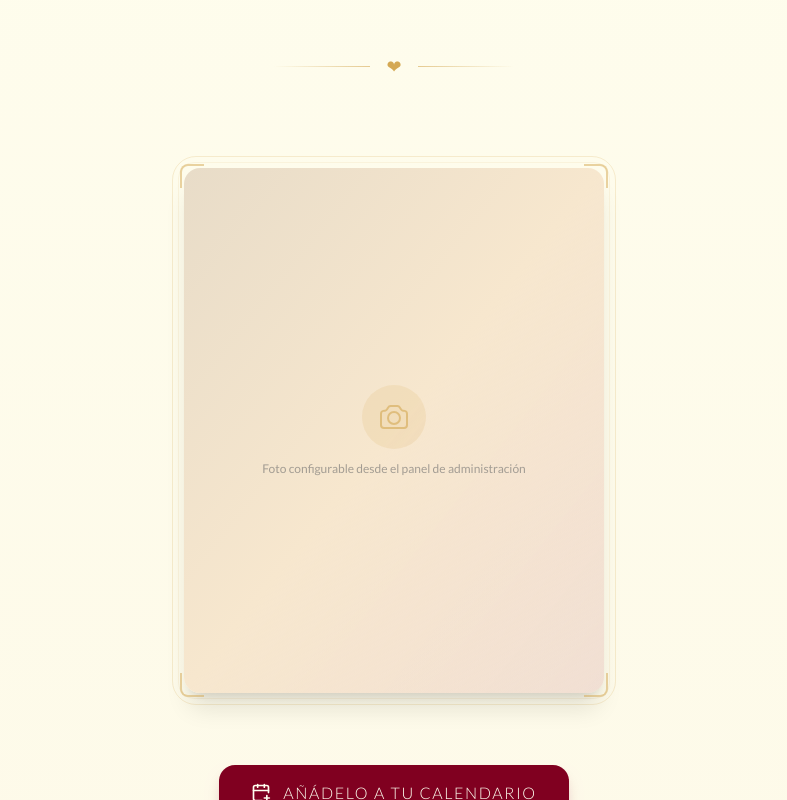
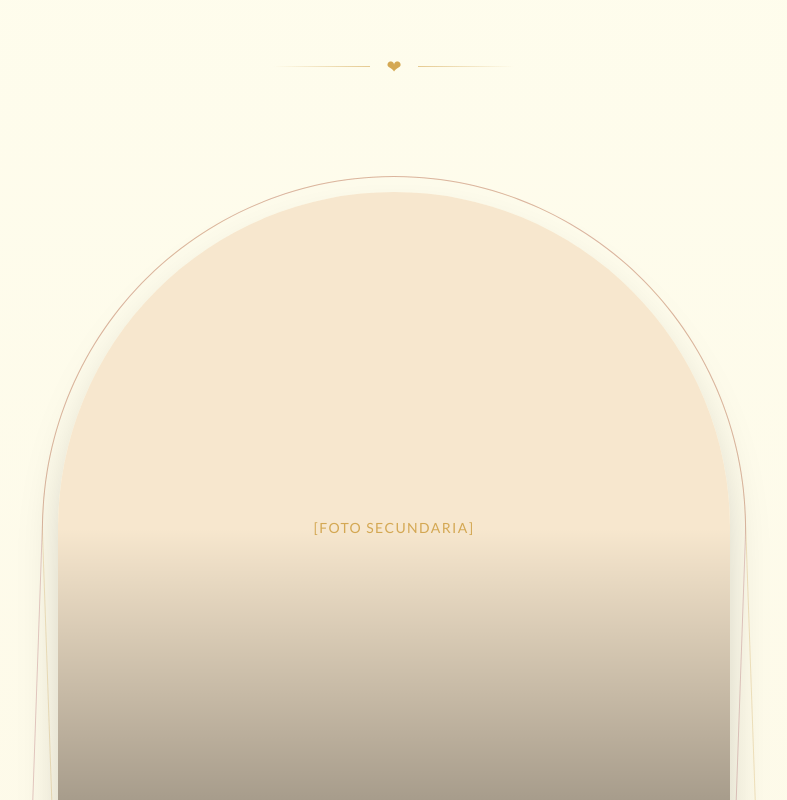
Before and after one commit to AxelLangle/invitacion-boda, a Next.js app: page /invitacion in a window 1280 px wide. Shown: the part 1000-1800 px from the top of the page, without its empty margins (246-1033 px from the left). Built offline with nearby package versions, Linux system fonts and the light colour scheme.

Commit message:
Actualizar src/components/invitation/SecondaryPhoto.tsx con integración de base de datos Supabase

```diff
--- a/src/components/invitation/SecondaryPhoto.tsx
+++ b/src/components/invitation/SecondaryPhoto.tsx
@@ -1,78 +1,53 @@
 "use client";
 
+import { useEffect, useState } from "react";
 import { motion } from "motion/react";
-import { useEffect, useState } from "react";
 import { getAdminSettings } from "@/lib/supabase";
 
 export default function SecondaryPhoto() {
-  const [photoUrl, setPhotoUrl] = useState("");
+  const [photoUrl, setPhotoUrl] = useState<string | null>(null);
 
   useEffect(() => {
-    const settings = getAdminSettings();
-    if (settings.secondaryPhotoUrl) {
-      setPhotoUrl(settings.secondaryPhotoUrl);
+    async function load() {
+      const settings = await getAdminSettings();
+      setPhotoUrl(settings.secondaryPhotoUrl || null);
     }
+    load();
   }, []);
 
   return (
-    <motion.section
-      className="py-10 flex justify-center px-4"
-      initial={{ opacity: 0, scale: 0.9 }}
-      whileInView={{ opacity: 1, scale: 1 }}
-      viewport={{ once: true, margin: "-50px" }}
-      transition={{ type: "spring", stiffness: 100, damping: 20 }}
-    >
-      <div className="relative w-full max-w-[340px] md:max-w-[420px]">
-        {/* Decorative frame */}
-        <div className="absolute -inset-3 border border-[#D4A853]/20 rounded-3xl" />
-        <div className="absolute -inset-1.5 border border-[#D4A853]/10 rounded-2xl" />
+    <section className="py-16 px-4">
+      <motion.div
+        className="max-w-2xl mx-auto relative"
+        initial={{ opacity: 0, y: 40 }}
+        whileInView={{ opacity: 1, y: 0 }}
+        viewport={{ once: true, margin: "-100px" }}
+        transition={{ duration: 1, ease: "easeOut" }}
+      >
+        <div className="absolute -inset-4 border border-[#D4A853]/30 rounded-t-full rounded-b-xl transform -rotate-2" />
+        <div className="absolute -inset-4 border border-[#800020]/20 rounded-t-full rounded-b-xl transform rotate-2" />
 
-        {/* Photo container */}
-        <div className="relative w-full aspect-[4/5] rounded-2xl overflow-hidden shadow-xl">
+        <div className="relative aspect-[3/4] md:aspect-square overflow-hidden rounded-t-full rounded-b-xl shadow-2xl">
           {photoUrl ? (
-            <img
-              src={photoUrl}
-              alt="Axel & Nahomi"
-              className="w-full h-full object-cover"
+            <motion.div
+              className="w-full h-full bg-cover bg-center"
+              style={{ backgroundImage: `url(${photoUrl})` }}
+              whileHover={{ scale: 1.05 }}
+              transition={{ duration: 1.5, ease: "easeOut" }}
             />
           ) : (
-            <div className="w-full h-full bg-gradient-to-br from-[#E8DCC8] via-[#F7E7CE] to-[#D4A0A0]/30 flex flex-col items-center justify-center">
-              <div className="w-16 h-16 rounded-full bg-[#D4A853]/15 flex items-center justify-center mb-3">
-                <svg
-                  className="w-8 h-8 text-[#D4A853]/60"
-                  fill="none"
-                  viewBox="0 0 24 24"
-                  stroke="currentColor"
-                  strokeWidth={1.5}
-                >
-                  <path
-                    strokeLinecap="round"
-                    strokeLinejoin="round"
-                    d="M6.827 6.175A2.31 2.31 0 015.186 7.23c-.38.054-.757.112-1.134.175C2.999 7.58 2.25 8.507 2.25 9.574V18a2.25 2.25 0 002.25 2.25h15A2.25 2.25 0 0021.75 18V9.574c0-1.067-.75-1.994-1.802-2.169a47.865 47.865 0 00-1.134-.175 2.31 2.31 0 01-1.64-1.055l-.822-1.316a2.192 2.192 0 00-1.736-1.039 48.774 48.774 0 00-5.232 0 2.192 2.192 0 00-1.736 1.039l-.821 1.316z"
-                  />
-                  <path
-                    strokeLinecap="round"
-                    strokeLinejoin="round"
-                    d="M16.5 12.75a4.5 4.5 0 11-9 0 4.5 4.5 0 019 0z"
-                  />
-                </svg>
-              </div>
+            <div className="w-full h-full bg-[#F7E7CE] flex items-center justify-center">
               <p
-                className="text-[#6B6B6B]/60 text-xs text-center px-6"
+                className="text-[#D4A853] tracking-widest text-sm uppercase"
                 style={{ fontFamily: "Lato, sans-serif" }}
               >
-                Foto configurable desde el panel de administración
+                [Foto Secundaria]
               </p>
             </div>
           )}
+          <div className="absolute inset-0 bg-gradient-to-t from-black/40 via-transparent to-transparent" />
         </div>
-
-        {/* Decorative gold corner accents outside the photo */}
-        <div className="absolute -top-1 -left-1 w-6 h-6 border-t-2 border-l-2 border-[#D4A853]/50 rounded-tl-lg" />
-        <div className="absolute -top-1 -right-1 w-6 h-6 border-t-2 border-r-2 border-[#D4A853]/50 rounded-tr-lg" />
-        <div className="absolute -bottom-1 -left-1 w-6 h-6 border-b-2 border-l-2 border-[#D4A853]/50 rounded-bl-lg" />
-        <div className="absolute -bottom-1 -right-1 w-6 h-6 border-b-2 border-r-2 border-[#D4A853]/50 rounded-br-lg" />
-      </div>
-    </motion.section>
+      </motion.div>
+    </section>
   );
 }
```
